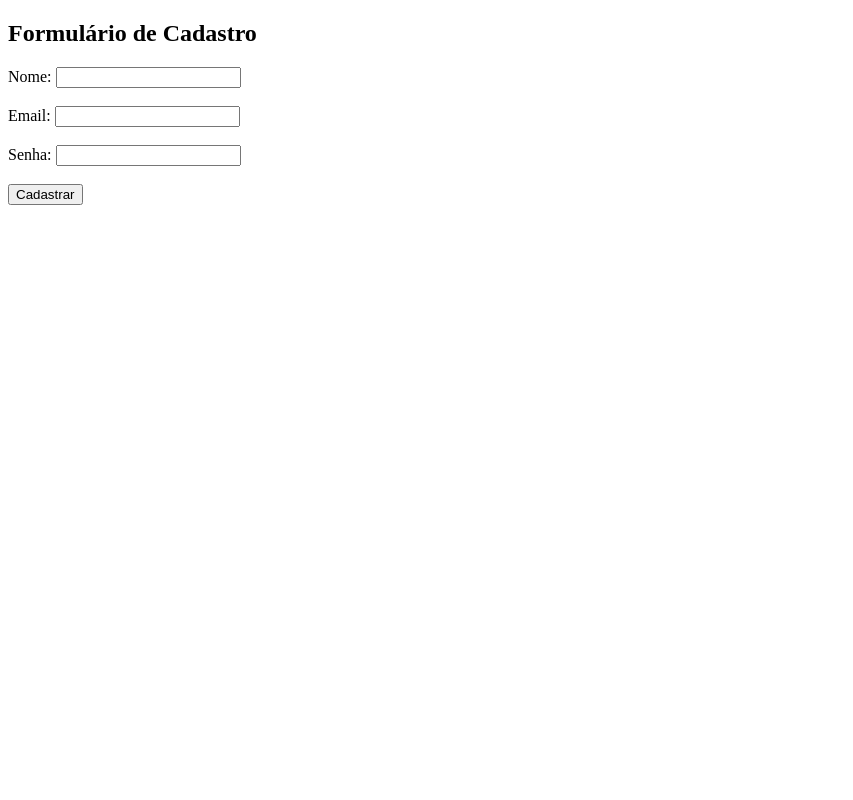
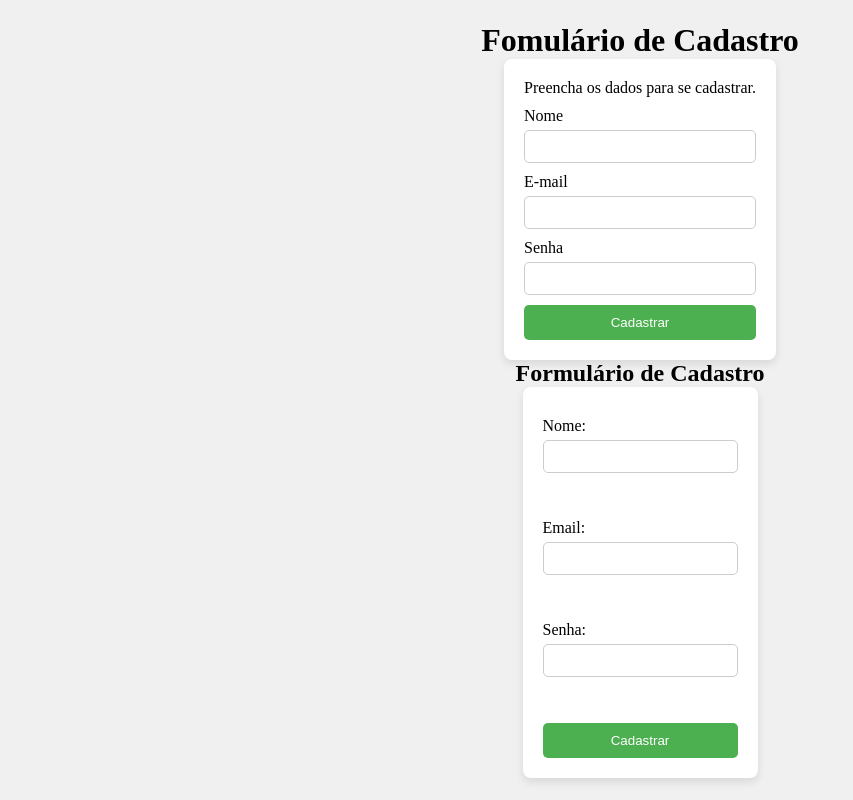
Before and after one commit to Fryansb/EBAC, a plain HTML site: page Atividade.html in a window 1280 px wide. Shown: the whole page, without its empty margins (0-853 px from the left). Drawn offline with Linux system fonts and the light colour scheme.

Commit message:
Adicionado formulário de cadastro com campos nome, e-mail e senha

```diff
--- a/Atividade.html
+++ b/Atividade.html
@@ -6,7 +6,97 @@
     <meta name="viewport" content="width=device-width, initial-scale=1.0">
     <title>Formulário de Cadastro</title>
 </head>
-<body>
+<body><!DOCTYPE html>
+    <html lang="pt-br">
+    <head>
+        <meta charset="UTF-8">
+        <meta name="viewport" content="width=device-width, initial-scale=1.0">
+        <title>Formulário de Cadastro</title>
+
+
+        <style>
+            *{
+                padding: 0px;
+                margin: 0px;
+            }
+            html, body{
+                height: 100%;
+            }
+            body{
+                display: flex;
+                flex-direction: column;
+                align-items: center;
+                justify-content: center;
+                min-width: 100vh;
+                background-color: #f0f0f0;
+            }
+            form {
+                display: flex;
+                flex-direction: column;
+                background-color: white;
+                padding: 20px;
+                border-radius: 8px;
+                box-shadow: 0 4px 8px rgba(0, 0, 0, 0.1);
+            }
+            form button{
+                width: 100%;
+                margin-top: 10px;
+                padding: 10px;
+                background-color: #4CAF50;
+                color: white;
+                border: none;
+                border-radius: 5px;
+                cursor: pointer;
+            }
+
+            form button:hover {
+                background-color: #45a049;
+            }
+
+            form label {
+                margin-top: 10px;
+            }
+
+            form input {
+                padding: 8px;
+                margin-top: 5px;
+                border: 1px solid #ccc;
+                border-radius: 5px;
+            }
+
+            form input:focus {
+                border-color: #4CAF50;
+                outline: none;
+            }
+
+            caption {
+                margin-bottom: 10px;
+                font-size: 18px;
+                font-weight: bold;
+            }
+        </style>
+    </head>
+    <body>
+
+        <h1>Fomulário de Cadastro</h1>
+
+        <form action="" method="post">
+            <caption>Preencha os dados para se cadastrar.</caption>
+
+            <label for="name">Nome</label>
+            <input id="name" type="text" name="name" required>
+
+            <label for="email">E-mail</label>
+            <input id="email" type="email" name="email" required>
+
+            <label for="password">Senha</label>
+            <input id="password" type="password" name="password" required>
+
+            <button type="submit">Cadastrar</button>
+        </form>
+    </body>
+    </html>
+
     <h2>Formulário de Cadastro</h2>
     <form action="processa_cadastro.php" method="POST">
         <label for="nome">Nome:</label>
```
